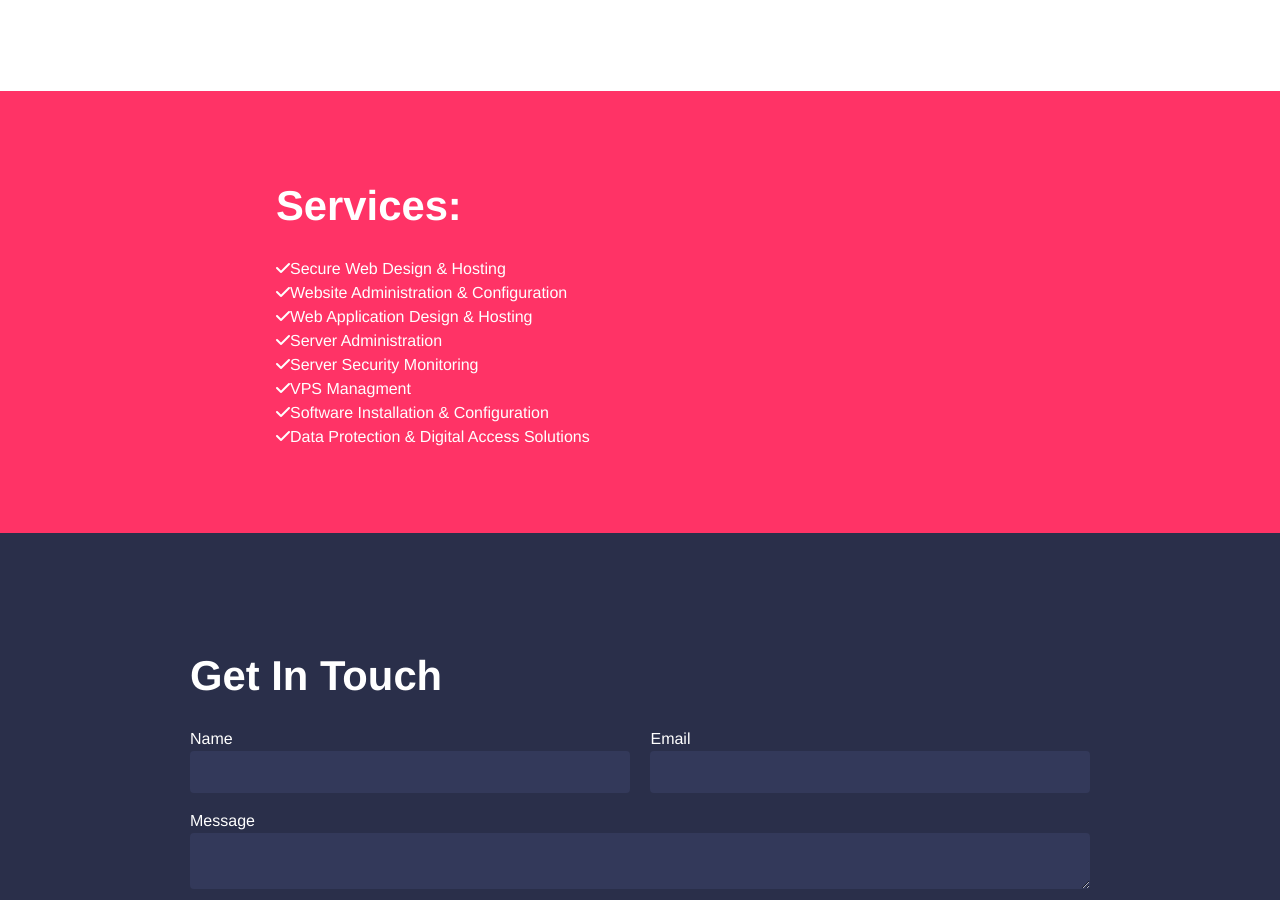
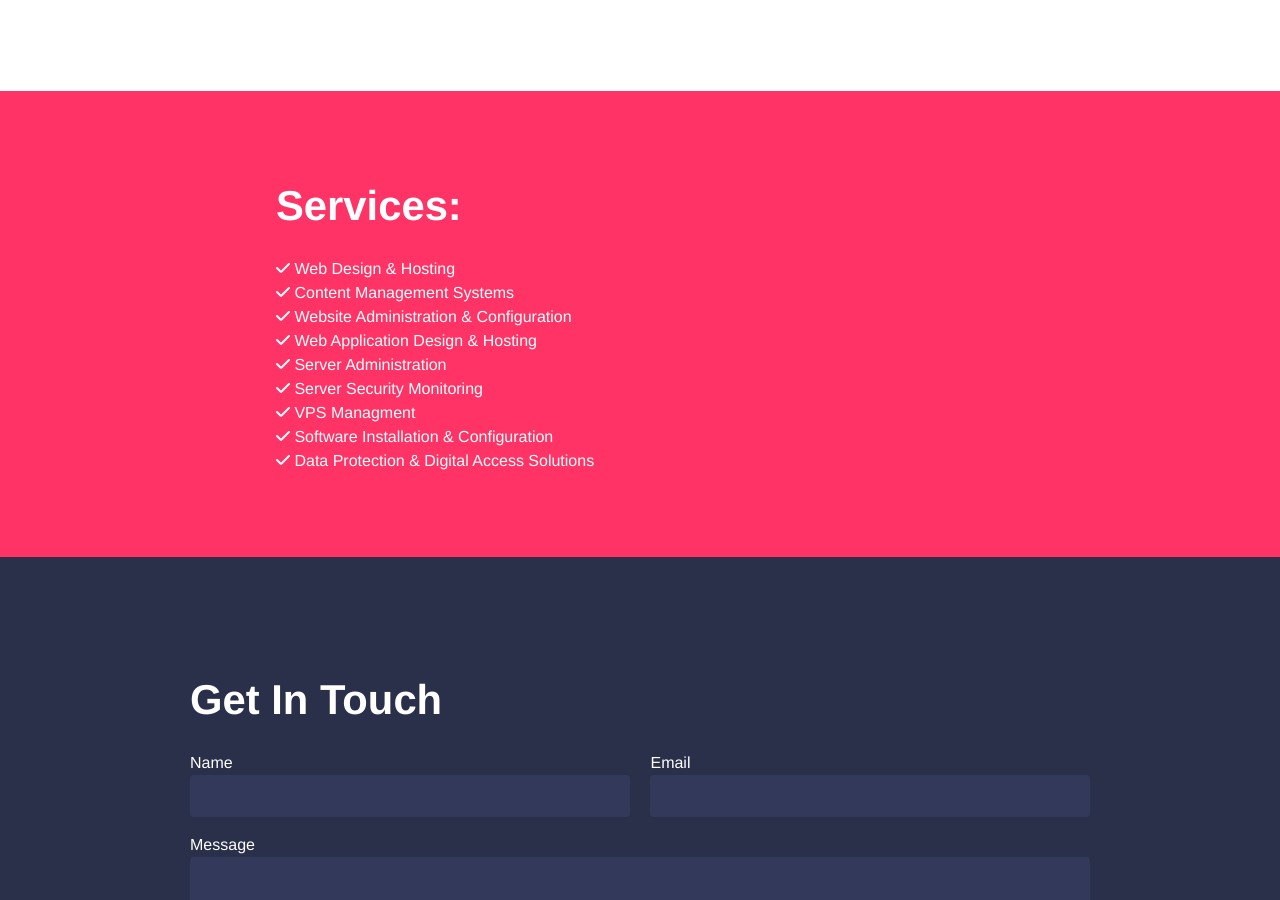
Before and after one commit to larfoley/secure-web-solutions, a Jekyll site: the page built from index.html, in a window 1280 px wide and 900 px high, scrolled down 1303 px. Built offline with Jekyll 4.4.1, drawn with Linux system fonts in a browser that asks for light colours; nearby versions of some CDN libraries.

Commit message:
Changed some stuff

```diff
--- a/index.html
+++ b/index.html
@@ -57,14 +57,15 @@ title: Home
         <div class="grid__col grid__col--3-of-5 grid__col--centered">
         <h2 class="white-text text-centre">Services:</h2>
         <ul>
-            <li class="white-text"><i class="fa fa-check" aria-hidden="true"></i>Secure Web Design & Hosting</li>
-            <li class="white-text"><i class="fa fa-check" aria-hidden="true"></i>Website Administration & Configuration</li>
-            <li class="white-text"><i class="fa fa-check" aria-hidden="true"></i>Web Application Design & Hosting</li>
-            <li class="white-text"><i class="fa fa-check" aria-hidden="true"></i>Server Administration</li>
-            <li class="white-text"><i class="fa fa-check" aria-hidden="true"></i>Server Security Monitoring</li>
-            <li class="white-text"><i class="fa fa-check" aria-hidden="true"></i>VPS Managment</li>
-            <li class="white-text"><i class="fa fa-check" aria-hidden="true"></i>Software Installation & Configuration</li>
-            <li class="white-text"><i class="fa fa-check" aria-hidden="true"></i>Data Protection & Digital Access Solutions</li>
+            <li class="white-text"><i class="fa fa-check" aria-hidden="true"></i> Web Design & Hosting</li>
+            <li class="white-text"><i class="fa fa-check" aria-hidden="true"></i> Content Management Systems</li>
+            <li class="white-text"><i class="fa fa-check" aria-hidden="true"></i> Website Administration & Configuration</li>
+            <li class="white-text"><i class="fa fa-check" aria-hidden="true"></i> Web Application Design & Hosting</li>
+            <li class="white-text"><i class="fa fa-check" aria-hidden="true"></i> Server Administration</li>
+            <li class="white-text"><i class="fa fa-check" aria-hidden="true"></i> Server Security Monitoring</li>
+            <li class="white-text"><i class="fa fa-check" aria-hidden="true"></i> VPS Managment</li>
+            <li class="white-text"><i class="fa fa-check" aria-hidden="true"></i> Software Installation & Configuration</li>
+            <li class="white-text"><i class="fa fa-check" aria-hidden="true"></i> Data Protection & Digital Access Solutions</li>
         </ul>
         </div>
     </div>
```
